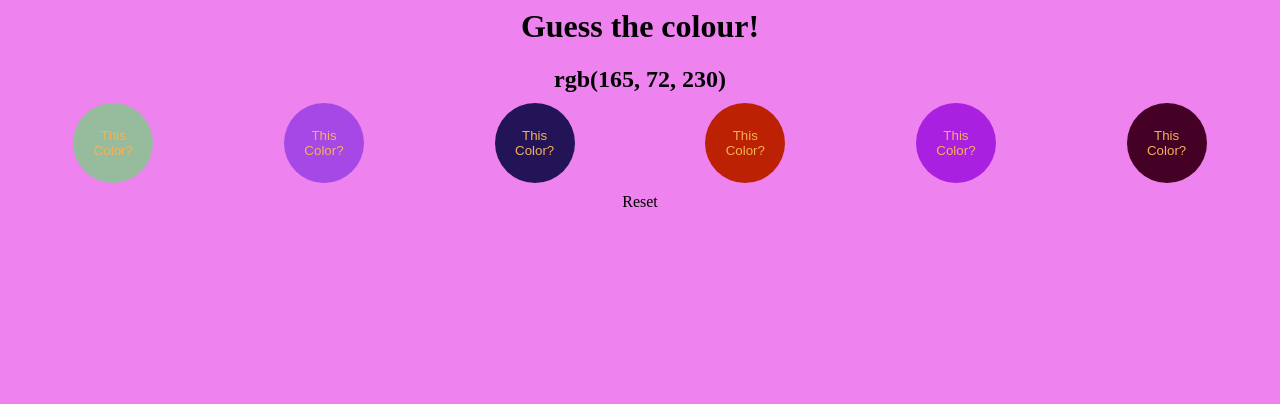
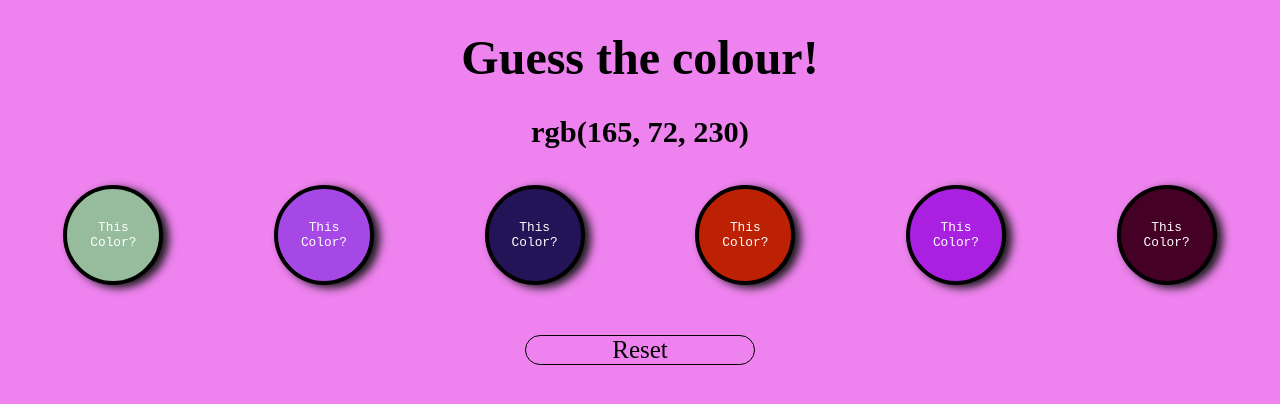
Before and after one commit to agent255/color-guess, a plain HTML site: page index.html in a window 1280 px wide. Drawn offline with Linux system fonts and the light colour scheme.

Commit message:
Update style.css

```diff
--- a/style.css
+++ b/style.css
@@ -1,3 +1,6 @@
+body{
+    background: violet;
+}
 .colourButton {
     background-color: #7754a8;
     width: 5rem;
@@ -19,30 +22,54 @@
 
 h1 {
     text-align: center;
+    font-size: xxx-large;
+    margin: 30px auto;
 }
 
 #colourValue {
-  margin: 0 auto;
+    margin: 25px auto;
     text-align: center;
+    font-weight: 900;
+    font-size: 1.9rem;
 }
 
 #answer {
-  margin: 0 auto;
+    margin: 40px auto;
     text-align: center;
+    font-weight: bold;
+    font-size: 5rem;
+    color: #000
 }
 
 #reset {
-  margin: 0 auto;
+    margin: 30px auto;
+    padding: 0px;
     text-align: center;
+    font-size: 25px;
+    border: 1px solid;
+    width: 18%;
+    cursor: pointer;
+    border-radius: 20px;
+}
+.btn {
+    background: #ffffff; */
+    -moz-box-shadow: 8px 14px 20px #00d9ff;
+    box-shadow: 6px 3px 9px #1c1c1d;
+    font-family: Courier New;
+    color: #ffffff;
+    font-size: 0.8rem;
+    text-align: center;
+    border: 4px solid #000;
+    text-decoration: none;
+    width: 100px;
+    height: 100px;
 }
 
-#resetbutton {
-  background-color: #6a07f5;
-  width: 5rem;
-  height: 5rem;
-  border: none;
-  border-radius: 50%;
-  box-shadow: none;
-  margin: 10px;
-  color: #72a880;
+.btn:hover {
+    text-decoration: none;
+    box-shadow: inset 3px 0px 9px 2px #000;
 }
+#reset:hover{
+        background: #fff;
+    box-shadow: inset 0px -2px 14px 4px #000;
+}
```
Lines whose indentation alone changed are shown as unchanged.
